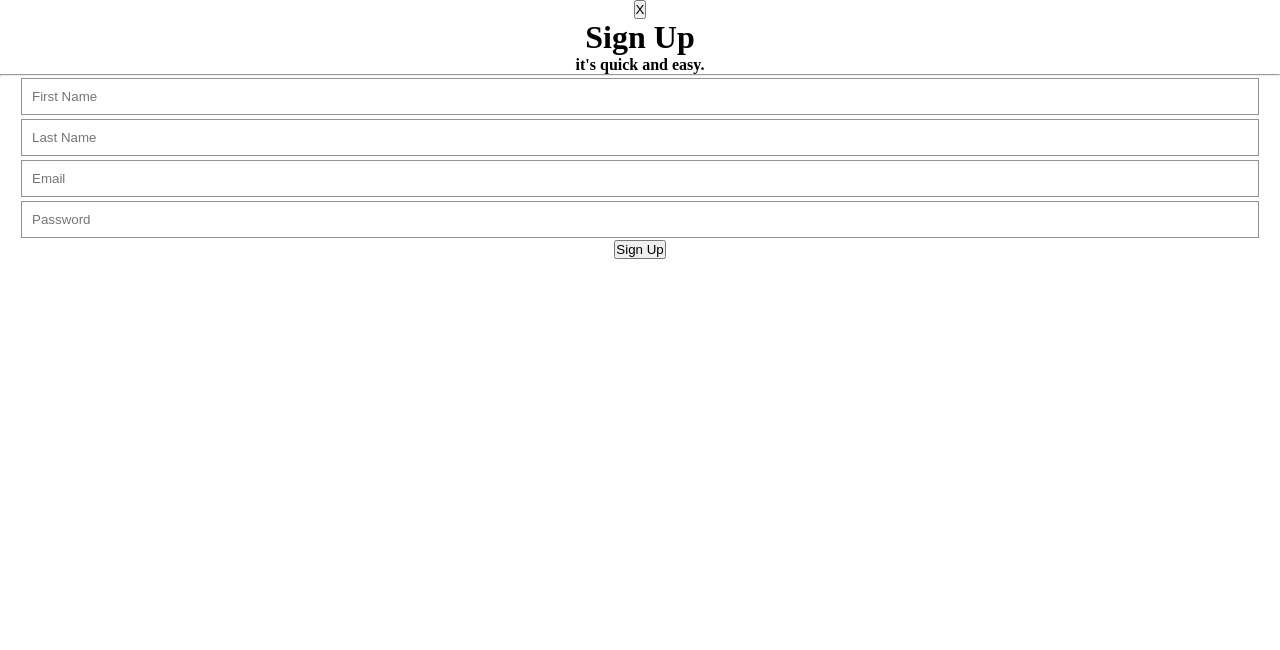
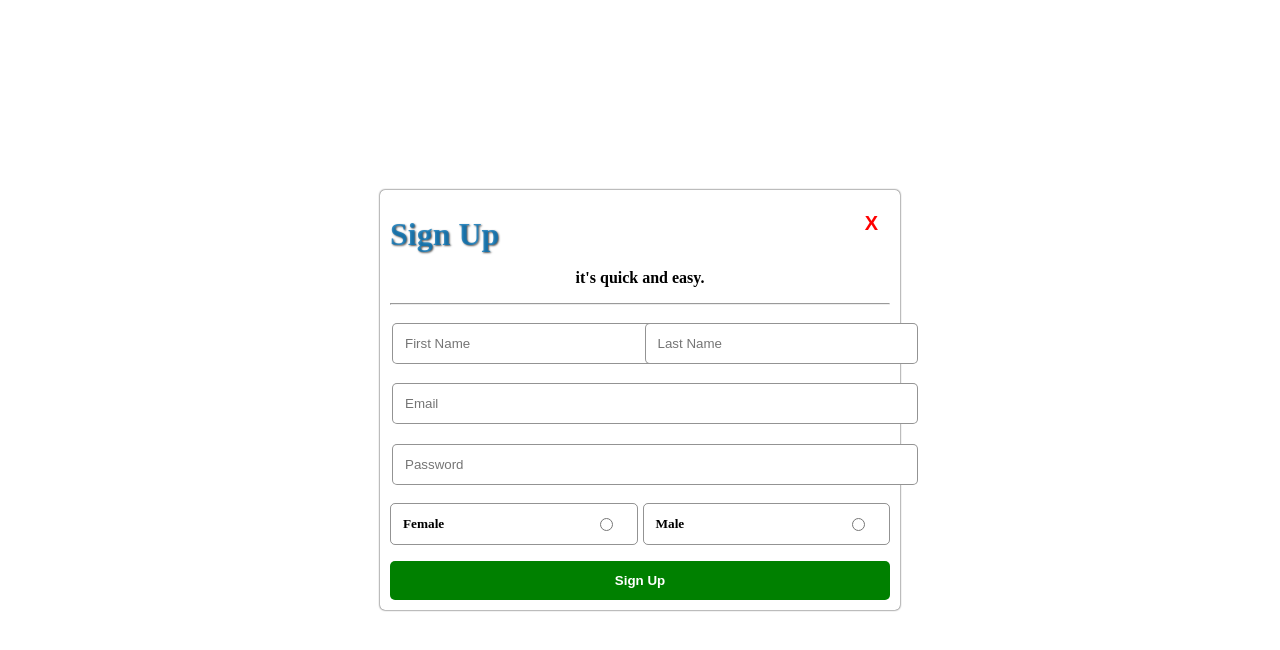
Before and after one commit to RunTime-Terror-1/MERAKI_Academy_Project_5, a React (Create React App) app in the folder frontend/: page /register in a window 1280 px wide. Shown: the top 650 px of the page. Built offline with nearby package versions, Linux system fonts and the light colour scheme.

Commit message:
Edit registeration controller

```diff
--- /dev/null
+++ b/frontend/src/components/Registration/Register/GenderDiv/index.js
@@ -0,0 +1,39 @@
+import React, { useState } from "react";
+import { Registration } from "../../../../controllers/registration";
+import "./style.css";
+export const Gender = ({setGender,setErrors,errors}) => {
+  const createInput = ({ label ,setState, type = "text" }) => {
+    return (
+      <div id="radio-div">
+        <h5>{label}</h5>
+        <input type="radio" name="radioButtons" value={label} defaultChecked= {false} onChange={(e)=>{
+          setGender(e.target.value)
+          setErrors(
+            Registration.removeErrors({
+              isLoginForm: false,
+              key: "Gender",
+              value: e.target.value,
+              errors
+            })
+          )
+        }}/>
+      </div>
+    );
+  };
+
+  return (
+   <div  id = "gender-div">
+       {createInput({
+          type: "radio",
+          setState: setGender,
+          label: "Female"
+        })}
+        {createInput({
+          type: "radio",
+          setState: setGender,
+          label: "Male"
+        })}
+   </div>
+
+  )
+};
--- /dev/null
+++ b/frontend/src/components/Registration/Register/GenderDiv/style.css
@@ -0,0 +1,23 @@
+#gender-div {
+  display: flex;
+  justify-content: center;
+  gap: 5px;
+}
+#radio-div {
+  display: flex;
+  align-items: center;
+  justify-content: space-between;
+  border: 0.1px solid rgba(0, 0, 0, 0.425);
+  padding: var(--input-padding);
+  border-radius: 5px;
+  width: 100%;
+}
+#radio-div h5 {
+  flex: 5;
+  text-align: start;
+}
+#radio-div input {
+  flex: 1;
+  text-align: end;
+  cursor: pointer;
+}
--- a/frontend/src/components/Registration/Register/index.js
+++ b/frontend/src/components/Registration/Register/index.js
@@ -3,6 +3,7 @@ import "./style.css";
 import { Registration } from "../../../controllers/registration";
 import { ErrorsDiv } from "./ErrorsDiv";
 import "./style.css";
+import { Gender } from "./GenderDiv";
 export const RegisterComponent = () => {
 
   const [firstName, setFirstName] = useState("");
@@ -77,7 +78,7 @@ export const RegisterComponent = () => {
 
       serverError === "Email already taken"
         ? setErrors([...errors, "Email already taken"])
-        : setIsDialogShown(true);
+        : setIsDialogShown(false);
     } else {
       setErrors(errors);
     }
@@ -134,7 +135,7 @@ export const RegisterComponent = () => {
           key: "Password",
           setState: setPassword,
         })}
-
+        <Gender setGender={setGender} errors={errors} setErrors={setErrors} />
         <ErrorsDiv errors={errors} />
         <div id="signup-button-div">
           <button onClick={signUp}>Sign Up</button>
--- a/frontend/src/components/Registration/Register/style.css
+++ b/frontend/src/components/Registration/Register/style.css
@@ -0,0 +1,97 @@
+#signup-form {
+  display: flex;
+  justify-content: center;
+  align-items: center;
+  background-color: transparent;
+  z-index: 100;
+  position: fixed;
+  width: 100%;
+  min-height: 100vh;
+}
+
+#signup-form-inner {
+  display: flex;
+  flex-direction: column;
+  justify-content: space-between;
+  align-items: stretch;
+  width: 50%;
+  max-width: 500px;
+  min-height: 400px;
+  padding: 10px;
+  border: 0px solid black;
+  border-radius: var(--border-radius);
+  background-color: var(--first-color);
+  box-shadow: 0px 0px 2px black;
+  max-width: 500px;
+}
+
+#register-username-div {
+  display: flex;
+  gap: 5px;
+  width: 100%;
+}
+#register-username-div div {
+  flex: 1;
+  width: 100%;
+}
+
+.input {
+  width: 100%;
+  padding: var(--input-padding);
+  border-radius: var(--border-radius);
+  border: 0.1px solid rgba(0, 0, 0, 0.425);
+}
+
+#signup--exit-button {
+  position: relative;
+  width: 100%;
+}
+#signup--exit-button button {
+  width: fit-content;
+  position: absolute;
+  right: 0;
+  padding: var(--input-padding);
+  border: 0;
+  font-weight: bold;
+  font-size: 20px;
+  background-color: transparent;
+  color: red;
+  cursor: pointer;
+}
+
+#signup-button-div button {
+  width: 100%;
+  padding: var(--input-padding);
+  border-radius: var(--border-radius);
+  border: 0;
+  font-weight: bold;
+  background-color: green;
+  color: white;
+  cursor: pointer;
+}
+
+#signup-button-div button:hover {
+  opacity: 0.9;
+}
+
+#signup-button-div {
+  width: 100%;
+  text-align: center;
+}
+#signup-form h1 {
+  text-align: start;
+  color: var(--second-color);
+  text-shadow: 1px 1px 2px rgba(0, 0, 0, 0.667);
+  font-size: 200%;
+}
+@media all and (max-width: 500px) {
+  #signup-form-inner {
+    width: 90%;
+  }
+  #signup-form h1 {
+    text-align: start;
+    color: var(--second-color);
+    text-shadow: 1px 1px 2px rgba(0, 0, 0, 0.667);
+    font-size: 1.5em;
+  }
+}
--- a/frontend/src/controllers/registration.js
+++ b/frontend/src/controllers/registration.js
@@ -1,6 +1,5 @@
 import axios from "axios";
 import { hostUrl } from "..";
-
 
 export class Registration {
   static async login({ email, password }) {
@@ -19,25 +18,20 @@ export class Registration {
   static async register({
     firstName,
     lastName,
-    age,
-    country,
-    birthDate = Date.now(),
     email,
     password,
     gender,
   }) {
     try {
       const user = {
-        userName: firstName +" "+lastName,
-        birthDate: birthDate,
-        age,
-        country,
+        firstName,
+        lastName,
         email,
         password,
         gender,
       };
 
-      const response = await axios.post(`${hostUrl}/register`, user);
+      const response = await axios.post(`${hostUrl}/register/1`, user);
       return response.data.message;
     } catch (error) {
       return error.response.data.message;
@@ -52,22 +46,21 @@ export class Registration {
         if (key === "LastName") {
           const value = inputForm[key];
 
-          if (value === "" || value.length<2) {
+          if (value === "" || value.length < 2) {
             if (!errors.includes("Invalid last name")) {
               errors.push("Invalid last name");
             }
           }
         }
-        if (key === "FirstName" ) {
+        if (key === "FirstName") {
           const value = inputForm[key];
 
-          if (value === "" || value.length<2) {
+          if (value === "" || value.length < 2) {
             if (!errors.includes("Invalid first name")) {
               errors.push("Invalid first name");
             }
           }
         }
-
 
         if (key === "Email") {
           const value = inputForm[key];
@@ -121,14 +114,13 @@ export class Registration {
       }
     };
 
-
     if (!isLoginForm) {
       if (key === "LastName") {
-        if (value !== "" || value.length>2) {
+        if (value !== "" || value.length > 2) {
           removeError("Invalid last name");
         }
       }
-      if (key === "FirstName"|| value.length>2) {
+      if (key === "FirstName" || value.length > 2) {
         if (value !== "") {
           removeError("Invalid first name");
         }
```
Also changed, not shown: 1 other file (tests, documents, lock files or other folders).
